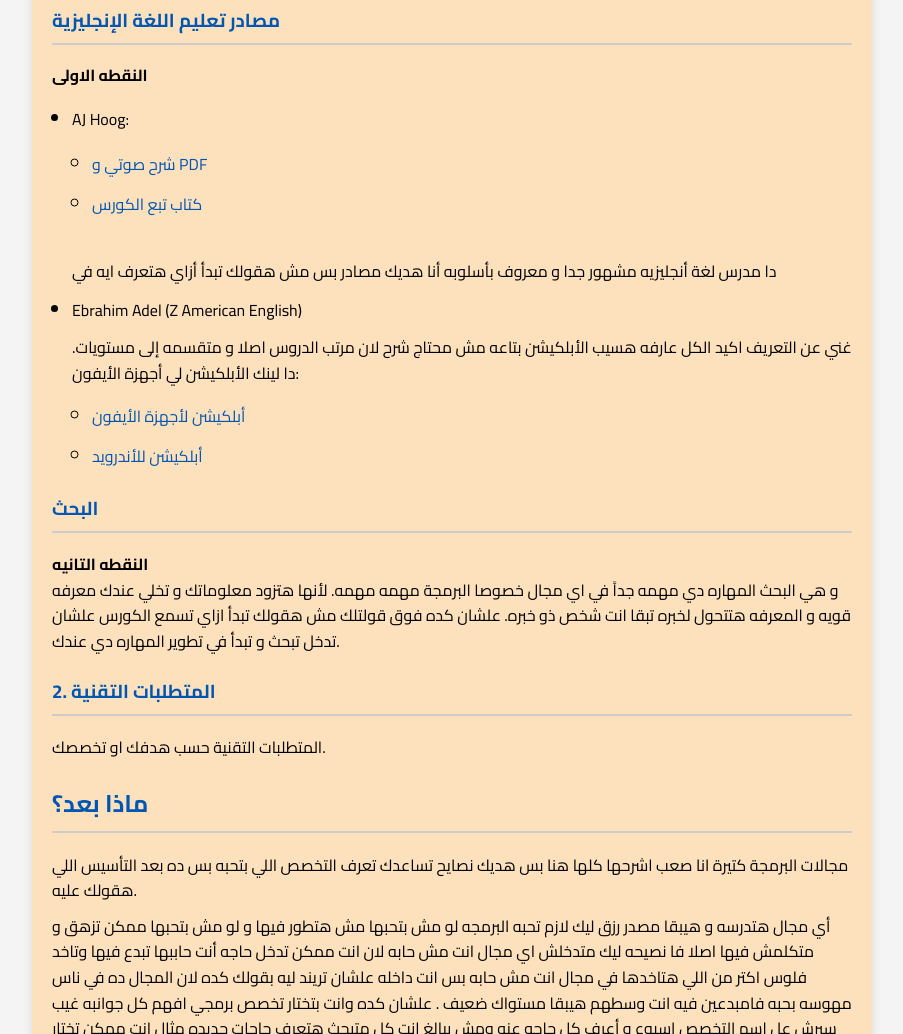
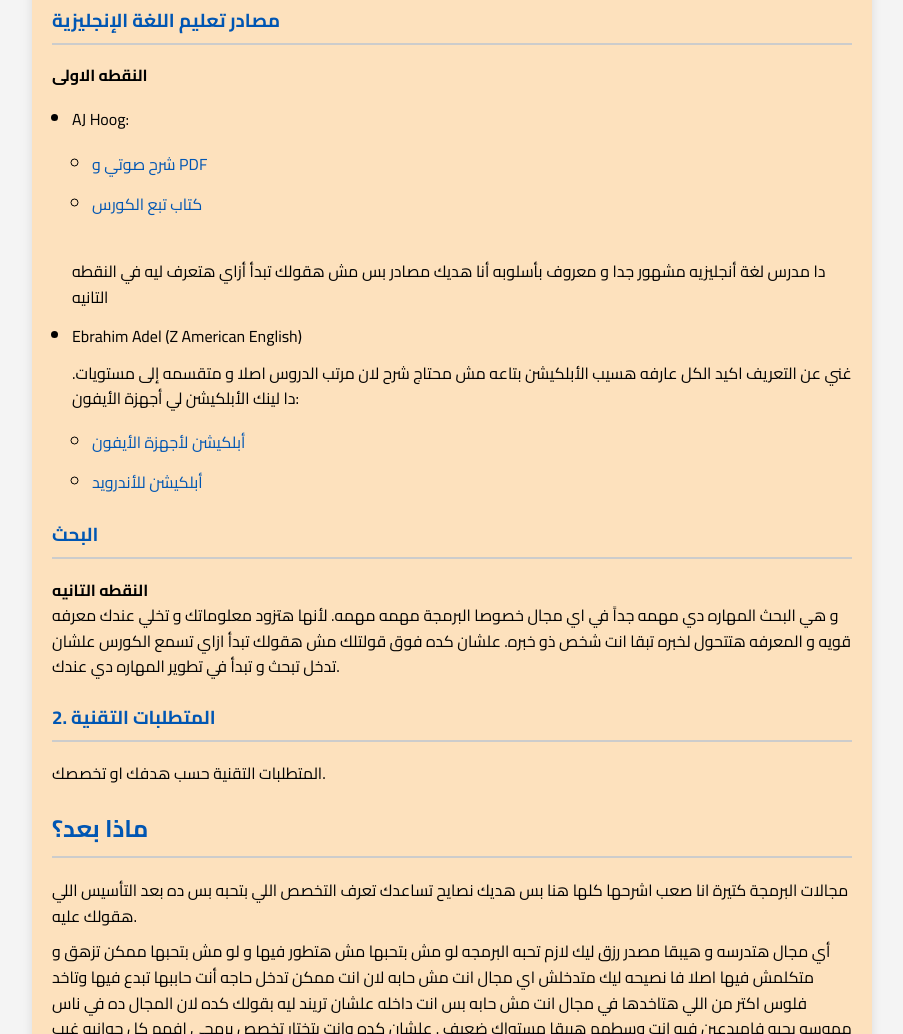
Before and after one commit to 0onedal/programming, a plain HTML site: page index.html in a window 1280 px wide. Shown: the part 1398-2432 px from the top of the page, without its empty margins (188-1091 px from the left). Drawn offline with Linux system fonts and the light colour scheme; a web font is replaced by a local one.

Commit message:
Update index.html

```diff
--- a/index.html
+++ b/index.html
@@ -82,8 +82,7 @@
                 </li>
                 <p>
                     <br>
-                    دا مدرس لغة أنجليزيه مشهور جدا و معروف بأسلوبه
-أنا هديك مصادر بس مش هقولك تبدأ أزاي هتعرف ايه في
+دا مدرس لغة أنجليزيه مشهور جدا و معروف بأسلوبه  أنا هديك مصادر بس مش هقولك تبدأ أزاي هتعرف ليه في النقطه التانيه
                 </p>
                 <li>Ebrahim Adel (Z American English)
                     <p>
```
